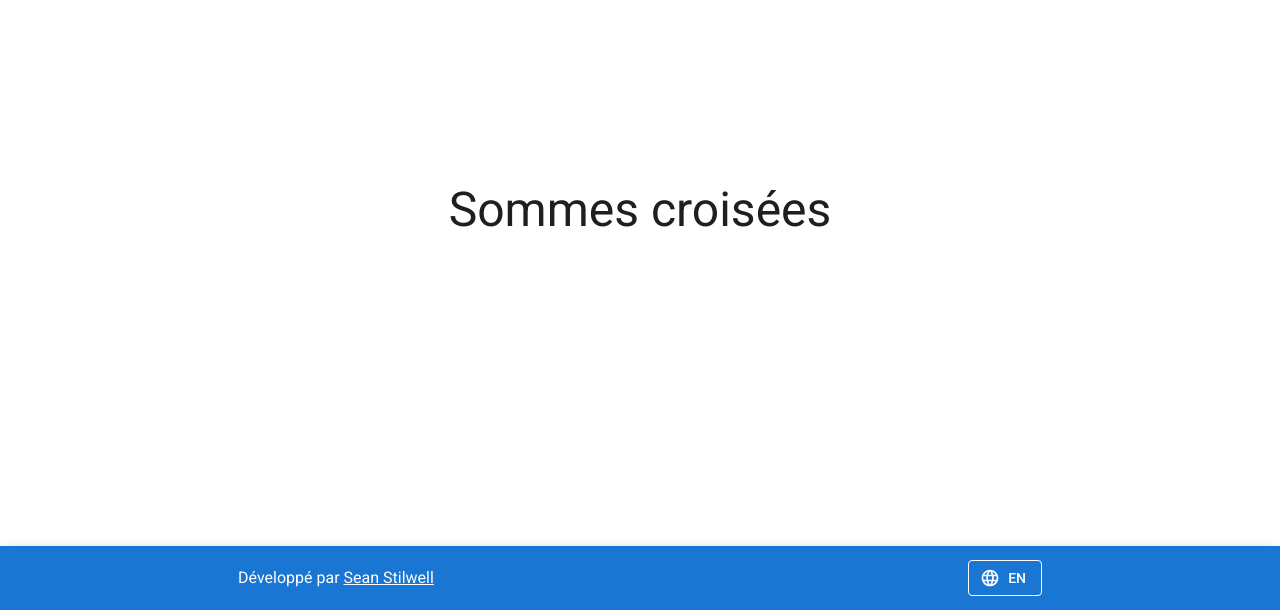
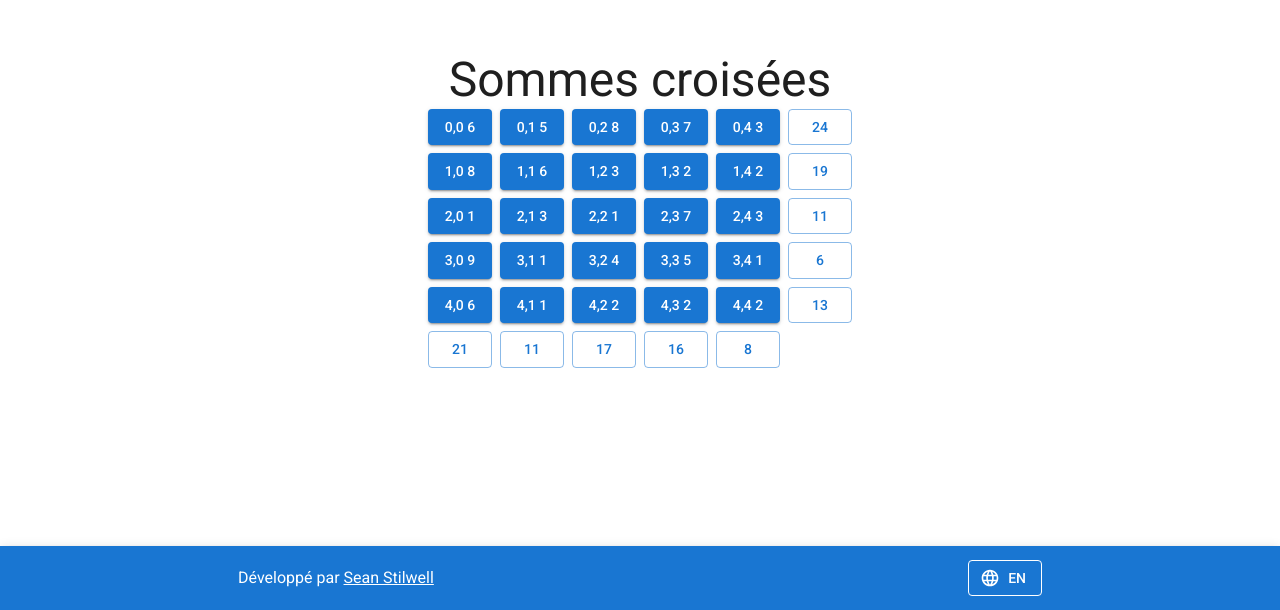
Before and after one commit to Sean-Stilwell/CrossSums, a Next.js app: page /fr in a window 1280 px wide. Shown: the part 190-800 px from the top of the page. Built offline with nearby package versions, Linux system fonts and the light colour scheme; what @mui/material-nextjs would draw is missing.

Commit message:
Adding initial game board

```diff
--- a/src/app/[lang]/page.tsx
+++ b/src/app/[lang]/page.tsx
@@ -1,4 +1,5 @@
 import Footer from "@/components/Footer";
+import Game from "@/components/Game";
 import { Typography } from "@mui/material";
 import Box from '@mui/material/Box';
 import Container from '@mui/material/Container';
@@ -11,6 +12,7 @@ export default async function Home(props: { params: Promise<{lang: string}> }) {
     <Container maxWidth="md">
       <Box display="flex" justifyContent="center" alignItems="center" flexDirection={'column'} minHeight="100vh">
         <Typography variant="h3" component="h1">{t.game.title}</Typography>
+        <Game rows={5} columns={5} />
       </Box>
       <Footer lang={lang} />
     </Container>
--- /dev/null
+++ b/src/components/Game.tsx
@@ -0,0 +1,94 @@
+'use client';
+
+import React from 'react';
+import { Box, Button, Grid2 as Grid } from '@mui/material';
+
+interface GameProps {
+    rows: number;
+    columns: number;
+}
+
+const Game: React.FC<GameProps> = ({ rows, columns }) => {
+    const clickCell = (row: number, column: number) => {
+        console.log(`Clicked cell ${row},${column}`);
+        console.log(`Cell value: ${board[row][column]}`);
+        console.log(`Cell used: ${used[row][column]}`);
+    };
+
+    // This board is a 2D array of integers that represents the game board. It is initialized with all zeros.
+    const board = Array.from({ length: rows }).map(() => Array.from({ length: columns }).map(() => 0));
+
+    // This board is a 2D array of booleans that indicates whether a cell is used in the active game. It is initialized with all false.
+    const used = Array.from({ length: rows }).map(() => Array.from({ length: columns }).map(() => false));
+
+    // These arrays store the sum of the rows and columns. They are initialized with zeros.
+    const rowSums = Array.from({ length: rows }).map(() => 0);
+    const columnSums = Array.from({ length: columns }).map(() => 0);
+
+    // Iterate over the board. 40% chance that any board is assigned a non-zero value (less than 10).
+    for (let i = 0; i < rows; i++) {
+        for (let j = 0; j < columns; j++) {
+            if (Math.random() < 0.4) {
+                // Assign a random integer between 1 and 9.
+                board[i][j] = Math.floor(Math.random() * 9) + 1;
+                used[i][j] = true;
+            }
+            else {
+                board[i][j] = Math.floor(Math.random() * 9) + 1;
+                used[i][j] = false;
+            }
+        }
+    }
+
+    // Calculate the sum of the rows and columns.
+    for (let i = 0; i < rows; i++) {
+        for (let j = 0; j < columns; j++) {
+            if (!used[i][j]) {
+                continue;
+            }
+            rowSums[i] += board[i][j];
+            columnSums[j] += board[i][j];
+        }
+    }
+
+    return (
+        // Create the mxn grid of buttons. Each button displays the row and column index and assigned value from the board. It is enabled if the cell is used.
+        // Under the columns, we display the sum of the column. To the right of the rows, we display the sum of the row.
+        <Box>
+            <Grid container spacing={1} display="flex" justifyContent="center" alignItems="center">
+                {board.map((row, i) => (
+                    <Grid key={i}>
+                        <Grid container spacing={1} display="flex" justifyContent="center" alignItems="center">
+                            {row.map((value, j) => (
+                                <Grid key={j}>
+                                    <Button variant="contained" color="primary" onClick={() => clickCell(i, j)}>
+                                        {i},{j} {value}
+                                    </Button>
+                                </Grid>
+                            ))}
+                            <Grid>
+                                <Button variant="outlined" color="primary">
+                                    {rowSums[i]}
+                                </Button>
+                            </Grid>
+                        </Grid>
+                    </Grid>
+                ))}
+            </Grid>
+            <Grid container spacing={1} display="flex" justifyContent="center" alignItems="center" style={{ marginTop: "8px" }}>
+                {columnSums.map((value, i) => (
+                    <Grid key={i}>
+                        <Button variant="outlined" color="primary">
+                            {value}
+                        </Button>
+                    </Grid>
+                ))}
+                <Grid>
+                    <Button variant="text" color="primary" disabled />
+                </Grid>
+            </Grid>
+        </Box>
+    );
+};
+
+export default Game;
```
